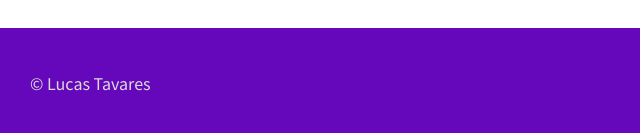
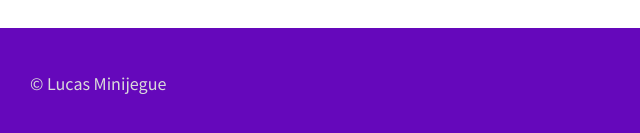
Before and after one commit to tilucast/Clinica-de-Estetica, a website: page tratamentos.html in a window 1280 px wide. Shown: the part 3312-3445 px from the top of the page, 0-640 px from the left. Drawn offline with nearby package versions, Linux system fonts and the light colour scheme.

Commit message:
Modifiquei o html de tratamentos.

```diff
--- a/tratamentos.html
+++ b/tratamentos.html
@@ -185,7 +185,7 @@
     <footer class="footer">
 
         <div class="footer__copyright">
-            <p> &copy; Lucas Tavares</p>
+            <p> &copy; Lucas Minijegue</p>
         </div>
 
 
```
